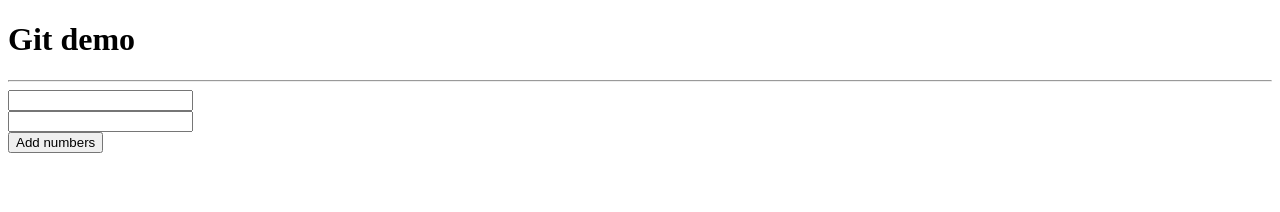
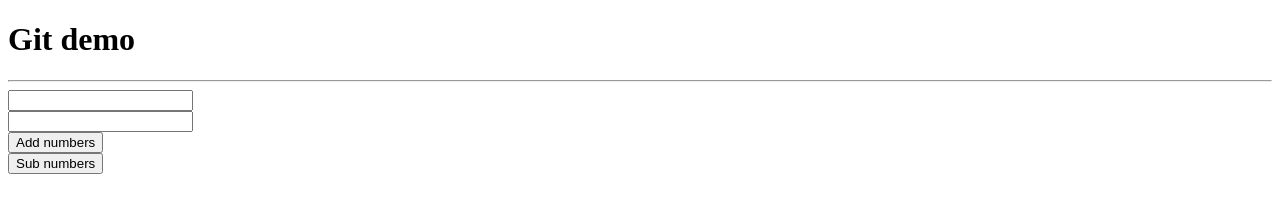
Before and after one commit to siposm/wblr-git-demo, a plain HTML site: page index.html in a window 1280 px wide. Drawn offline with Linux system fonts and the light colour scheme.

Commit message:
sub button added

```diff
--- a/index.html
+++ b/index.html
@@ -11,6 +11,7 @@
 	<input type="number" id="param-a"><br>
 	<input type="number" id="param-b"><br>
 	<button onclick="addition()">Add numbers</button><br>
+	<button onclick="subtraction()">Sub numbers</button><br>
 	<!-- HÁZI FELADAT:
 			- a mostani feladatot továbbcsinálni a következők mentén
 			-- legyen egy ADD gomb -> két szám összeadása, result-ba eredmény kiírása
```
